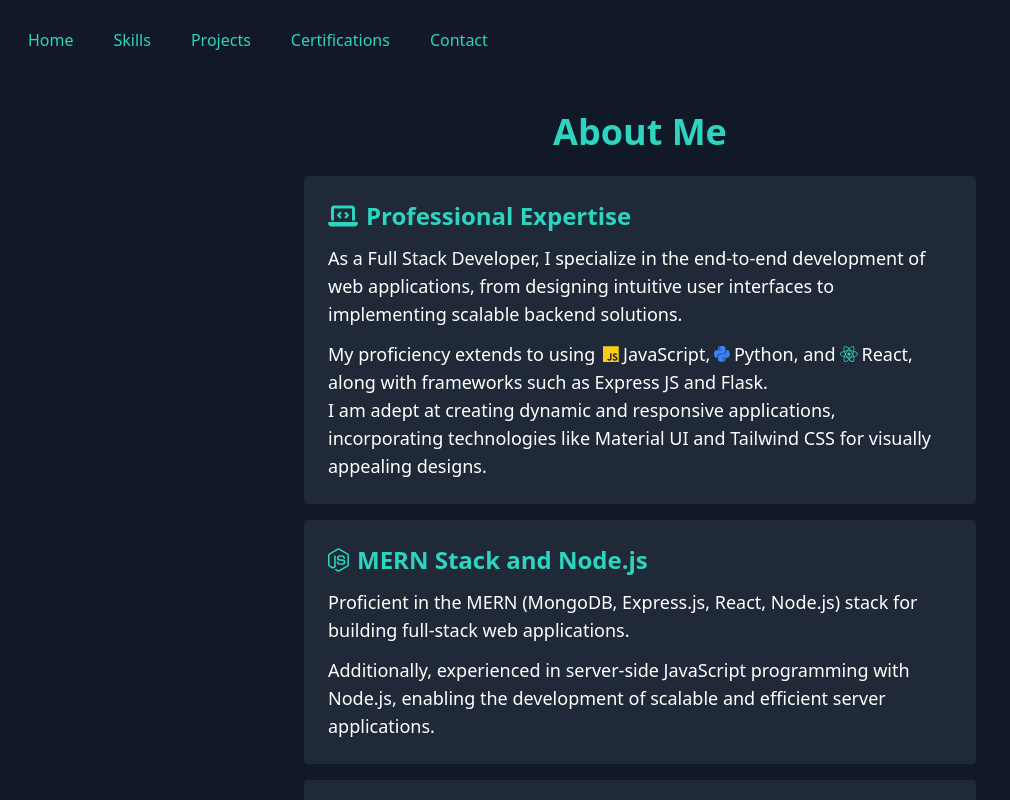
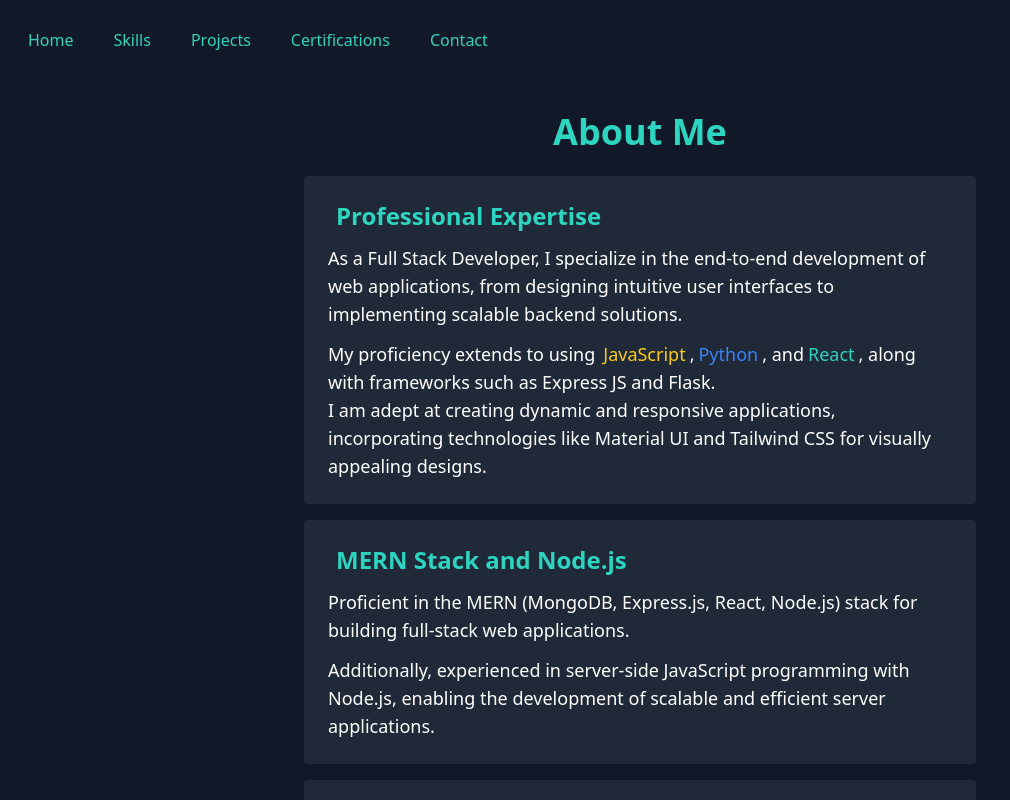
Before and after one commit to Legend0300/portfolio, a React (Vite) app: page /about in a window 1280 px wide. Shown: the top 800 px of the page, without its empty margins (0-1010 px from the left). Built offline with nearby package versions, Linux system fonts and the light colour scheme.

Commit message:
Update icons in About component

```diff
--- a/src/Components/aboutstatic.jsx
+++ b/src/Components/aboutstatic.jsx
@@ -1,13 +1,10 @@
 import React from 'react';
-import { FontAwesomeIcon } from '@fortawesome/react-fontawesome';
-import { faLaptopCode, faRobot, faBrain } from '@fortawesome/free-solid-svg-icons';
-import { faReact, faJs, faPython , faNodeJs } from '@fortawesome/free-brands-svg-icons';
 
 const About = () => {
   const cards = [
     {
       title: 'Professional Expertise',
-      icon: faLaptopCode,
+      icon: 'fas fa-laptop-code',
       content: (
         <>
           <p className="mb-3">
@@ -16,9 +13,9 @@
           </p>
           <p>
             My proficiency extends to using
-            <FontAwesomeIcon icon={faJs} className="ml-2 mr-1 text-yellow-400" />JavaScript,
-            <FontAwesomeIcon icon={faPython} className="ml-1 mr-1 text-blue-500" />Python, and
-            <FontAwesomeIcon icon={faReact} className="ml-1 mr-1 text-teal-400" />React, along with frameworks such as
+            <span className="ml-2 mr-1 text-yellow-400">JavaScript</span>,
+            <span className="ml-1 mr-1 text-blue-500">Python</span>, and
+            <span className="ml-1 mr-1 text-teal-400">React</span>, along with frameworks such as
             Express JS and Flask.
           </p>
           <p>
@@ -30,7 +27,7 @@
     },
     {
       title: 'MERN Stack and Node.js',
-        icon: faNodeJs,
+      icon: 'fab fa-node-js',
       content: (
         <>
           <p className="mb-3">
@@ -44,7 +41,7 @@
     },
     {
       title: 'Passion for Machine Learning',
-      icon: faBrain,
+      icon: 'fas fa-brain',
       content: (
         <>
           <p className="mb-3">
@@ -61,7 +58,7 @@
     },
     {
       title: 'Generative AI and Trending Technologies',
-      icon: faRobot,
+      icon: 'fas fa-robot',
       content: (
         <>
           <p className="mb-3">
@@ -81,7 +78,7 @@
         {cards.map((card, index) => (
           <div key={index} className="card text-lg p-6 rounded bg-gray-800 mb-4">
             <h3 className="text-2xl font-bold mb-3 text-teal-400 flex items-center">
-              <FontAwesomeIcon icon={card.icon} className="mr-2" />
+              <i className={card.icon + ' mr-2'}></i>
               {card.title}
             </h3>
             {card.content}
```
Lines whose indentation alone changed are shown as unchanged.
